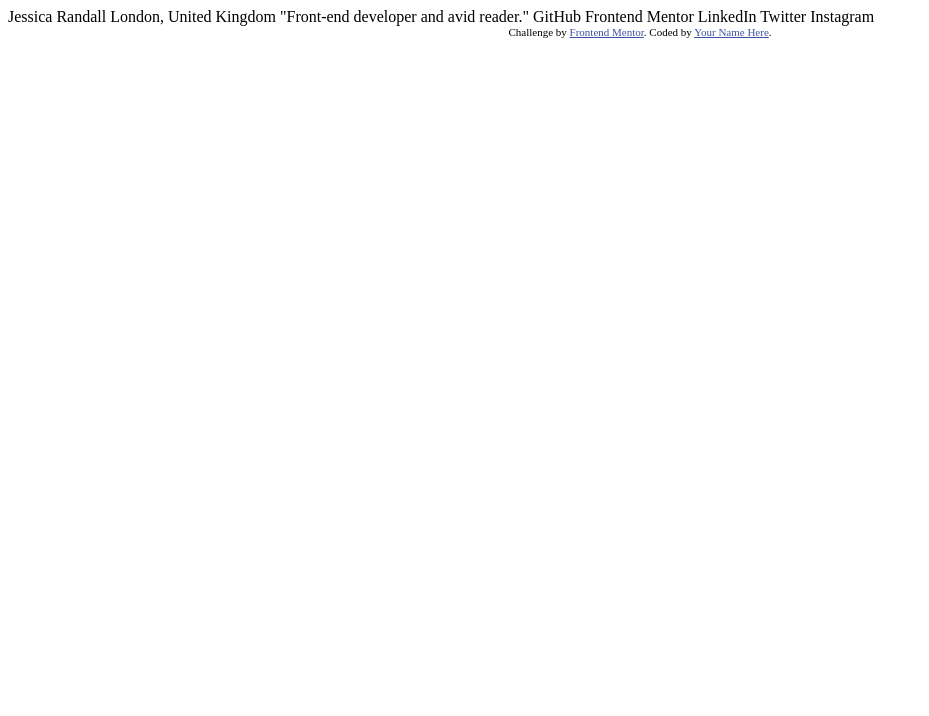
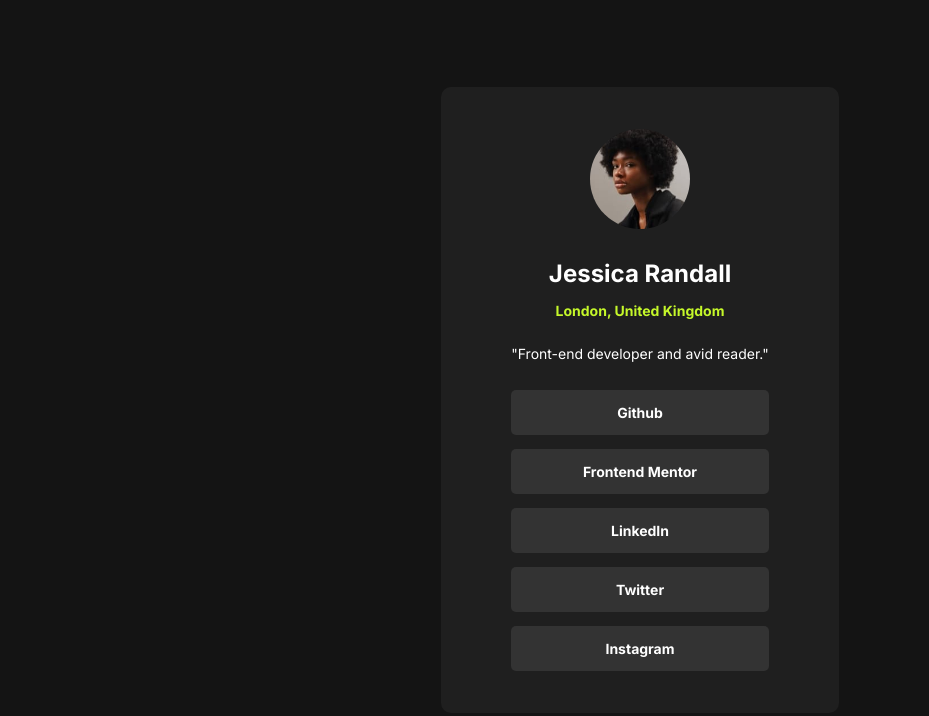
Before and after one commit to bgroyer1/social-links-frontend-mentor, a plain HTML site: page index.html in a window 1280 px wide. Shown: the whole page, without its empty margins (0-929 px from the left). Drawn offline with Linux system fonts and the light colour scheme.

Commit message:
finished project

```diff
--- a/index.html
+++ b/index.html
@@ -1,34 +1,43 @@
 <!DOCTYPE html>
 <html lang="en">
   <head>
-  <meta charset="UTF-8">
-  <meta name="viewport" content="width=device-width, initial-scale=1.0"> <!-- displays site properly based on user's device -->
-
-  <link rel="icon" type="image/png" sizes="32x32" href="./assets/images/favicon-32x32.png">
-
+    <!-- META TAGS -->
+    <meta charset="UTF-8" />
+    <meta name="viewport" content="width=device-width, initial-scale=1.0" />
+    <!-- displays site properly based on user's device -->
+    <meta name="author" content="Braedan Royer" />
+    <!-- FAVICON -->
+    <link
+      rel="icon"
+      type="image/png"
+      sizes="32x32"
+      href="./assets/images/favicon-32x32.png"
+    />
+    <!-- TITLE -->
     <title>Frontend Mentor | Social links profile</title>
-
-  <!-- Feel free to remove these styles or customise in your own stylesheet 👍 -->
-  <style>
-    .attribution { font-size: 11px; text-align: center; }
-    .attribution a { color: hsl(228, 45%, 44%); }
-  </style>
+    <!-- GOOGLE FONT -->
+    <link rel="preconnect" href="https://fonts.googleapis.com" />
+    <link rel="preconnect" href="https://fonts.gstatic.com" crossorigin />
+    <link
+      href="https://fonts.googleapis.com/css2?family=Inter:ital,opsz,wght@0,14..32,100..900;1,14..32,100..900&display=swap"
+      rel="stylesheet"
+    />
+    <!-- STYLE SHEET -->
+    <link rel="stylesheet" href="styles.css" />
+    <!-- JAVASCRIPT -->
+     <script src="script.js" defer></script>
   </head>
   <body>
-
-  Jessica Randall
-  London, United Kingdom
-  "Front-end developer and avid reader."
-
-  GitHub
-  Frontend Mentor
-  LinkedIn
-  Twitter
-  Instagram
-
-  <div class="attribution">
-    Challenge by <a href="https://www.frontendmentor.io?ref=challenge" target="_blank">Frontend Mentor</a>.
-    Coded by <a href="#">Your Name Here</a>.
+    <div class="card">
+      <h1 class="name">Jessica Randall</h1>
+      <img class="profile_pic" src="assets/images/avatar-jessica.jpeg" alt="A young girl with an afro against a white background" aria-label="Profile Picture">
+      <h2 class="location">London, United Kingdom</h2>
+      <p class="bio">"Front-end developer and avid reader."</p>
+      <a aria-label="Github link" href="#" class="socials">Github</a>
+      <a aria-label="Frontend Mentor link" href="#" class="socials">Frontend Mentor</a>
+      <a aria-label="LinkedIn link" href="#" class="socials">LinkedIn</a>
+      <a aria-label="Twitter link" href="#" class="socials">Twitter</a>
+      <a aria-label="Instagram link" href="#" class="socials">Instagram</a>
     </div>
   </body>
 </html>
--- /dev/null
+++ b/styles.css
@@ -0,0 +1,89 @@
+*,
+*::after,
+*::before {
+    box-sizing: border-box;
+}
+
+:root {
+    --green: hsl(75, 94%, 57%);
+    --white: hsl(0, 0%, 100%);
+    --grey_700: hsl(0, 0%, 20%);
+    --grey_800: hsl(0, 0%, 12%);
+    --grey_900: hsl(0, 0%, 8%);
+}
+
+
+
+body {
+    margin: 0;
+    padding: 0;
+    font-family: 'Inter', sans-serif;
+    font-size: 14px;
+    font-weight: 400;
+    /* background-color: #040404; */
+    background: var(--grey_900);
+    color: var(--white);
+    height: 100dvh;
+    display: flex;
+    justify-content: center;
+    align-items: center;
+}
+
+.card {
+    display: flex;
+    flex-direction: column;
+    justify-content: center;
+    gap: 1em;
+    background-color: var(--grey_800);
+    padding: 3em 5em;
+    text-align: center;
+    border-radius: 10px;
+}
+
+.name {
+    font-size: 1.5rem;
+    margin-bottom: 0;
+}
+
+.profile_pic {
+    object-fit: cover;
+    order: -1;
+    border-radius: 50%;
+    height: 100px;
+    width: 100px;
+    display: block;
+    margin: 0 auto;
+}
+
+.location,
+.bio {
+    margin-top: 0;
+}
+
+.location {
+    color: var(--green);
+    font-size: 0.875rem;
+}
+
+.bio {
+    margin-top: 0;
+}
+
+.socials {
+    display: block;
+    color: var(--white);
+    font-family: 'Inter', sans-serif;
+    text-decoration: none;
+    background-color: var(--grey_700);
+    padding: 1em 4em;
+    font-weight: bold;
+    border-radius: 5px;
+    margin: 0;
+    text-align: center;
+}
+
+.socials:hover,
+.socials:focus {
+    background-color:hsl(0, 0%, 15%);
+    color: var(--green);
+}
```
Also changed, not shown: script.js (added). Lines whose indentation alone changed are shown as unchanged.
